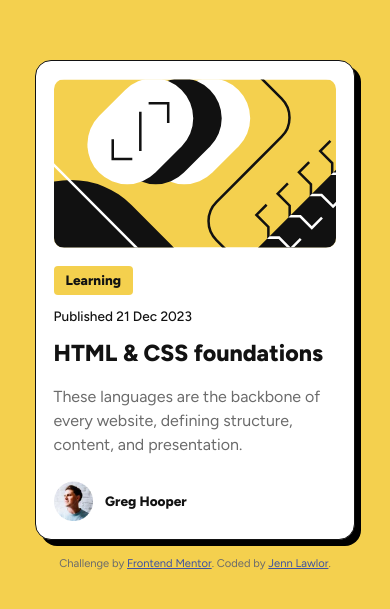
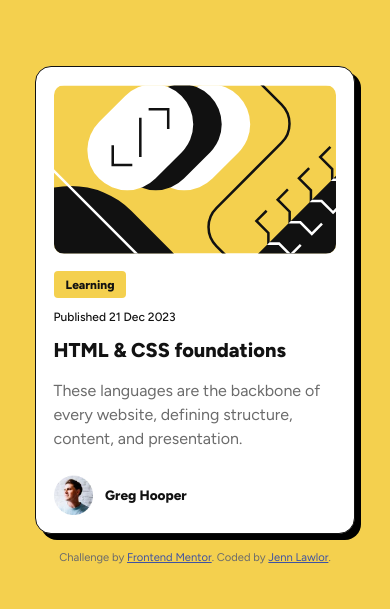
Before and after one commit to jenn-lawlor/blog-preview-card, a plain HTML site: page index.html in a window 390 px wide. Shown: the part 107-716 px from the top of the page. Drawn offline with Linux system fonts and the light colour scheme.

Commit message:
Update styles.css

```diff
--- a/styles.css
+++ b/styles.css
@@ -60,17 +60,17 @@ body {
   border-radius:var(--radius-tag);
   color: var(--gray-950);
   font-weight: 800;
-  font-size: .85rem;
+  font-size: clamp(.75rem, 2vw + 0.1rem, .85rem);
 }
 .card__meta {
   color: var(--gray-950);
   font-weight: 500;
-   font-size: .85rem;
+   font-size: clamp(.75rem, 2vw + 0.1rem, .85rem);
 }
 .card__title {
   color: var(--gray-950);
   font-weight: 800;
-  font-size: 1.45rem;
+  font-size: clamp(1.25rem, 2vw + 0.5rem, 1.45rem);
    margin: .1rem 0;
 }
 .card__title:hover {
```
